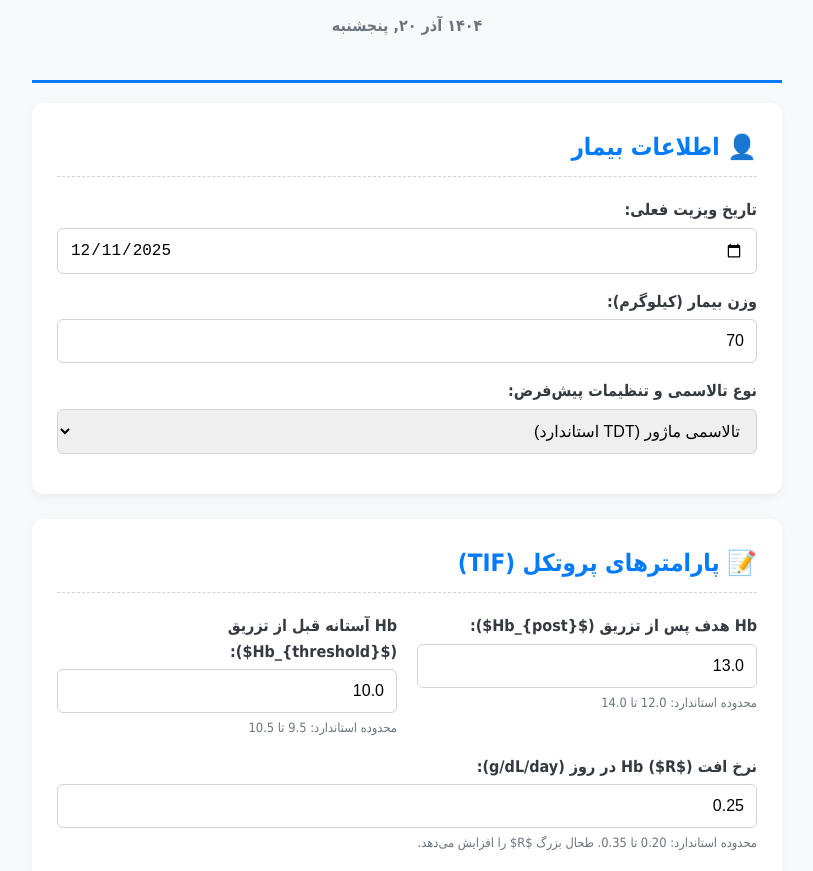
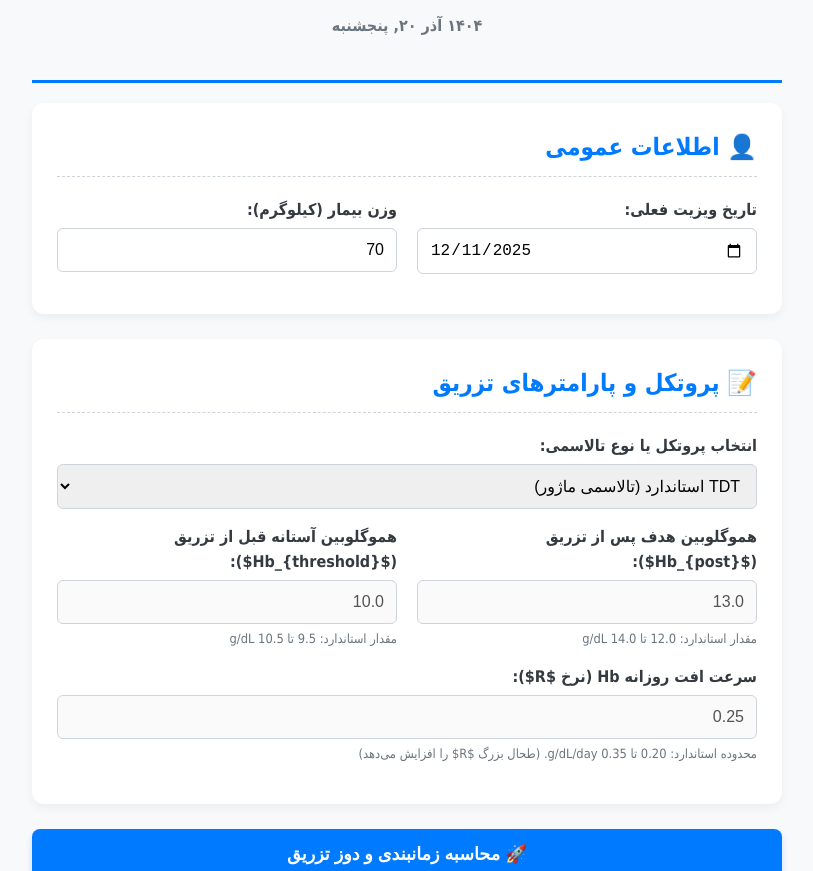
Before and after one commit to Ganjabady/Hemotime, a plain HTML site: page index.html in a window 1280 px wide. Shown: the part 121-992 px from the top of the page, without its empty margins (233-1046 px from the left). Drawn offline with Linux system fonts and the light colour scheme; a small style sheet from the web is missing.

Commit message:
Update index.html

```diff
--- a/index.html
+++ b/index.html
@@ -3,21 +3,22 @@
 <head>
     <meta charset="UTF-8">
     <meta name="viewport" content="width=device-width, initial-scale=1.0">
-    <title>هموتایم - محاسبه زمانبندی و دوز تزریق تالاسمی (TIF 2021)</title>
+    <title>تارا - محاسبه زمانبندی و دوز تزریق تالاسمی</title>
     <link rel="stylesheet" href="style.css">
     <link rel="stylesheet" href="https://cdn.jsdelivr.net/gh/rastikerdar/vazirmatn@v33.003/Vazirmatn-font-face.css">
 </head>
 <body>
     <div class="app-container">
         <header class="header">
-            <h1>🩸 هموتایم (Hemotime) - پروتکل تزریق تالاسمی</h1>
+            <h1>🩸 تارا - پروتکل تزریق خون</h1>
             <h4 id="current-date" class="date-header"></h4>
         </header>
 
         <main class="main-content">
 
             <div class="card patient-info-card">
-                <h2>👤 اطلاعات بیمار</h2>
+                <h2>👤 اطلاعات عمومی</h2>
+                <div class="form-row">
                     <div class="form-group">
                         <label for="currentDate">تاریخ ویزیت فعلی:</label>
                         <input type="date" id="currentDate" required>
@@ -26,44 +27,46 @@
                         <label for="weight">وزن بیمار (کیلوگرم):</label>
                         <input type="number" id="weight" value="70" step="1" required>
                     </div>
-                <div class="form-group">
-                    <label for="thalassemiaType">نوع تالاسمی و تنظیمات پیش‌فرض:</label>
-                    <select id="thalassemiaType">
-                        <option value="major">تالاسمی ماژور (TDT استاندارد)</option>
-                        <option value="intermedia">تالاسمی اینترمدیا</option>
-                        <option value="custom">تنظیمات دستی/خاص</option>
-                    </select>
                 </div>
             </div>
 
             <div class="card protocol-card">
-                <h2>📝 پارامترهای پروتکل (TIF)</h2>
+                <h2>📝 پروتکل و پارامترهای تزریق</h2>
 
-                <div class="form-row">
                 <div class="form-group">
-                        <label for="HbPostTarget">Hb هدف پس از تزریق ($Hb_{post}$):</label>
-                        <input type="number" id="HbPostTarget" value="13.0" step="0.1" required>
-                        <small class="hint">محدوده استاندارد: 12.0 تا 14.0</small>
+                    <label for="thalassemiaType">انتخاب پروتکل یا نوع تالاسمی:</label>
+                    <select id="thalassemiaType">
+                        <option value="major">TDT استاندارد (تالاسمی ماژور)</option>
+                        <option value="intermedia">اینترمدیا/اختلالات خفیف‌تر</option>
+                        <option value="custom">تنظیمات دستی/خاص 🛠️</option>
+                    </select>
+                </div>
+
+                <div class="form-row" id="protocol-inputs">
+                    <div class="form-group">
+                        <label for="HbPostTarget">هموگلوبین هدف پس از تزریق ($Hb_{post}$):</label>
+                        <input type="number" id="HbPostTarget" value="13.0" step="0.1" disabled required>
+                        <small class="hint">مقدار استاندارد: 12.0 تا 14.0 g/dL</small>
                     </div>
 
                     <div class="form-group">
-                        <label for="HbThreshold">Hb آستانه قبل از تزریق ($Hb_{threshold}$):</label>
-                        <input type="number" id="HbThreshold" value="10.0" step="0.1" required>
-                        <small class="hint">محدوده استاندارد: 9.5 تا 10.5</small>
+                        <label for="HbThreshold">هموگلوبین آستانه قبل از تزریق ($Hb_{threshold}$):</label>
+                        <input type="number" id="HbThreshold" value="10.0" step="0.1" disabled required>
+                        <small class="hint">مقدار استاندارد: 9.5 تا 10.5 g/dL</small>
                     </div>
                 </div>
 
                 <div class="form-group">
-                    <label for="RateR">نرخ افت Hb ($R$) در روز (g/dL/day):</label>
-                    <input type="number" id="RateR" value="0.25" step="0.01" required>
-                    <small class="hint">محدوده استاندارد: 0.20 تا 0.35. طحال بزرگ $R$ را افزایش می‌دهد.</small>
+                    <label for="RateR">سرعت افت روزانه Hb (نرخ $R$):</label>
+                    <input type="number" id="RateR" value="0.25" step="0.01" disabled required>
+                    <small class="hint">محدوده استاندارد: 0.20 تا 0.35 g/dL/day. (طحال بزرگ $R$ را افزایش می‌دهد)</small>
                 </div>
             </div>
 
             <button onclick="calculateNextDate()">🚀 محاسبه زمانبندی و دوز تزریق</button>
 
             <div id="result" class="card result-card">
-                نتیجه محاسبات بر اساس راهنمای TIF 2021 در اینجا نمایش داده خواهد شد.
+                لطفاً اطلاعات را وارد کرده و دکمه محاسبه را فشار دهید.
             </div>
 
         </main>
```
Lines whose indentation alone changed are shown as unchanged.
